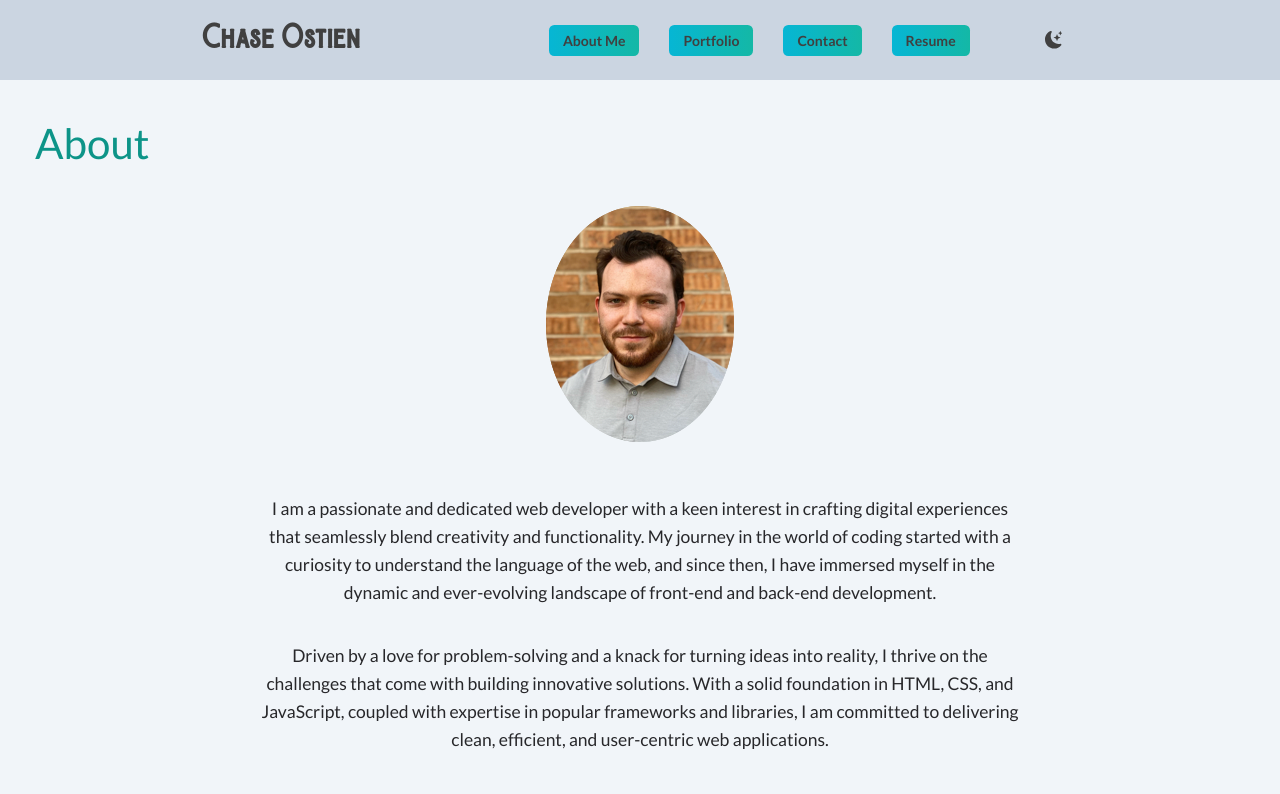
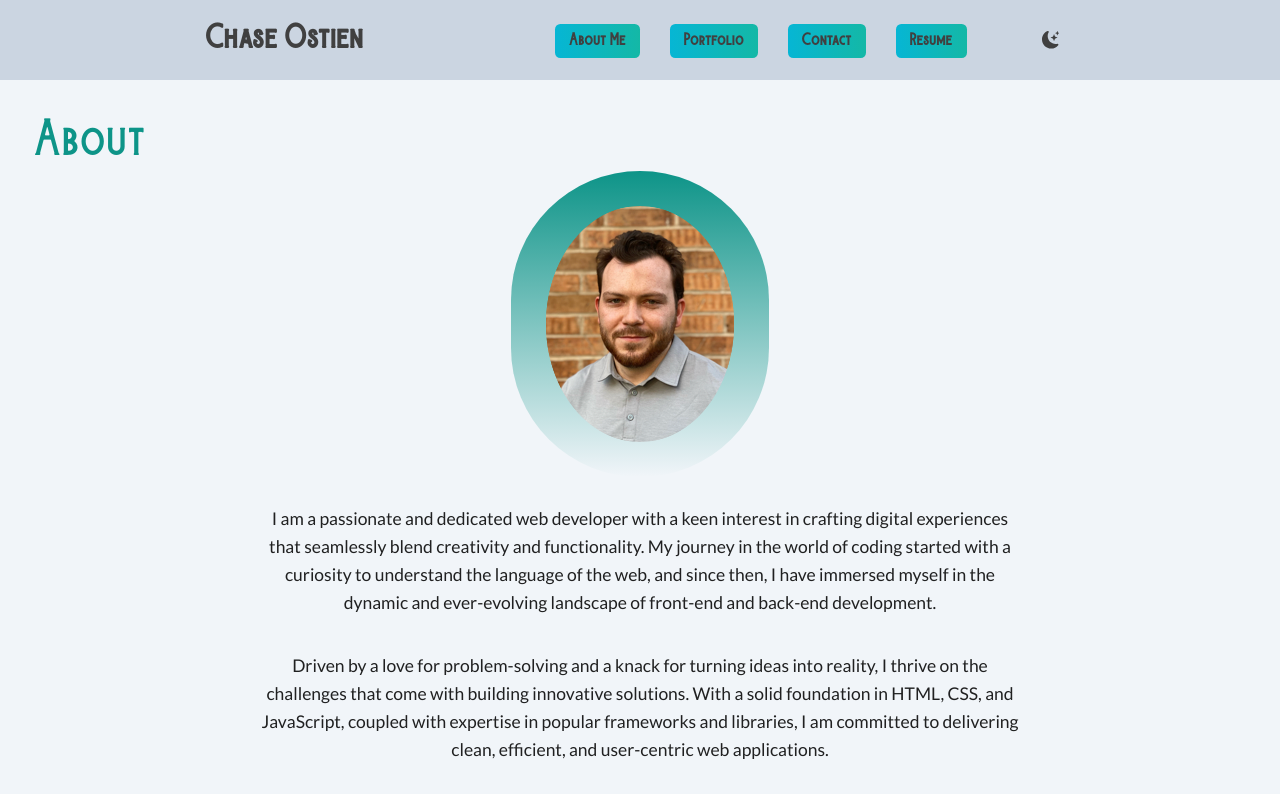
Before and after one commit to ChaseOstien/Portfolio, a React (Vite) app: page / in a window 1280 px wide. Shown: the top 794 px of the page. Built offline with nearby package versions, Linux system fonts and the light colour scheme.

Commit message:
Updated styling

```diff
--- a/src/app.css
+++ b/src/app.css
@@ -158,6 +158,10 @@
   }
 
   .max-w-sm.flex-none:hover {
-    transform: scale(1.10);
+    transform: scale(1.05);
   box-shadow: 0 13px 40px -5px hsla(240, 30.1%, 28%, 0.12), 0 8px 32px -8px hsla(0, 0%, 0%, 0.14), 0 -6px 32px -6px hsla(0, 0%, 0%, 0.02);
   }
+
+  .selected {
+    background-color: #404040;
+  }
--- a/src/assets/main.css
+++ b/src/assets/main.css
@@ -592,8 +592,16 @@ input::placeholder,textarea::placeholder {
   --tw-backdrop-sepia:  ;
 }
 
+.sticky {
+  position: sticky;
+}
+
 .bottom-0 {
   bottom: 0px;
+}
+
+.top-0 {
+  top: 0px;
 }
 
 .m-5 {
@@ -719,6 +727,10 @@ input::placeholder,textarea::placeholder {
   margin-bottom: calc(2rem * var(--tw-space-y-reverse));
 }
 
+.rounded-full {
+  border-radius: 9999px;
+}
+
 .rounded-lg {
   border-radius: 0.5rem;
 }
@@ -750,6 +762,10 @@ input::placeholder,textarea::placeholder {
   background-color: rgb(203 213 225 / var(--tw-bg-opacity));
 }
 
+.bg-gradient-to-b {
+  background-image: linear-gradient(to bottom, var(--tw-gradient-stops));
+}
+
 .bg-gradient-to-r {
   background-image: linear-gradient(to right, var(--tw-gradient-stops));
 }
@@ -757,6 +773,12 @@ input::placeholder,textarea::placeholder {
 .from-cyan-500 {
   --tw-gradient-from: #06b6d4 var(--tw-gradient-from-position);
   --tw-gradient-to: rgb(6 182 212 / 0) var(--tw-gradient-to-position);
+  --tw-gradient-stops: var(--tw-gradient-from), var(--tw-gradient-to);
+}
+
+.from-teal-600 {
+  --tw-gradient-from: #0d9488 var(--tw-gradient-from-position);
+  --tw-gradient-to: rgb(13 148 136 / 0) var(--tw-gradient-to-position);
   --tw-gradient-stops: var(--tw-gradient-from), var(--tw-gradient-to);
 }
 
@@ -825,6 +847,10 @@ input::placeholder,textarea::placeholder {
   padding-bottom: 2rem;
 }
 
+.pb-5 {
+  padding-bottom: 1.25rem;
+}
+
 .pl-10 {
   padding-left: 2.5rem;
 }
@@ -835,6 +861,10 @@ input::placeholder,textarea::placeholder {
 
 .pt-10 {
   padding-top: 2.5rem;
+}
+
+.pt-8 {
+  padding-top: 2rem;
 }
 
 .text-center {
@@ -903,11 +933,6 @@ input::placeholder,textarea::placeholder {
   letter-spacing: -0.025em;
 }
 
-.text-gray {
-  --tw-text-opacity: 1;
-  color: rgb(39 39 42 / var(--tw-text-opacity));
-}
-
 .text-neutral-700 {
   --tw-text-opacity: 1;
   color: rgb(64 64 64 / var(--tw-text-opacity));
@@ -945,6 +970,10 @@ input::placeholder,textarea::placeholder {
   background-color: rgb(15 118 110 / var(--tw-bg-opacity));
 }
 
+.hover\:underline-offset-1:hover {
+  text-underline-offset: 1px;
+}
+
 .focus\:outline-none:focus {
   outline: 2px solid transparent;
   outline-offset: 2px;
@@ -959,6 +988,10 @@ input::placeholder,textarea::placeholder {
 .focus\:ring-teal-300:focus {
   --tw-ring-opacity: 1;
   --tw-ring-color: rgb(94 234 212 / var(--tw-ring-opacity));
+}
+
+.active\:underline-offset-1:active {
+  text-underline-offset: 1px;
 }
 
 :is([dir="rtl"] .rtl\:rotate-180) {
--- a/src/components/Header.jsx
+++ b/src/components/Header.jsx
@@ -33,17 +33,17 @@ export default function Header({ currentPage, handlePageChange }) {
         </div>
         <h1 style={styles.title} className="logo font-burtons ">Chase Ostien</h1>
       <ul className="links">
-      <li>
-        <a href="#aboutme" onClick={() => handlePageChange('AboutPage')} className="bg-gradient-to-r from-cyan-500 to-teal-500 px-4 py-2 rounded-md" aria-current="page">About Me</a>
+      <li className="">
+        <a href="#aboutme" onClick={() => handlePageChange('AboutPage')} className=" font-burtons bg-gradient-to-r from-cyan-500 to-teal-500 px-4 py-2 rounded-md hover:underline-offset-1 active:underline-offset-1" aria-current="page">About Me</a>
       </li>
-      <li>
-        <a href="#portfolio" onClick={() => handlePageChange('PortfolioPage')} className="bg-gradient-to-r from-cyan-500 to-teal-500 px-4 py-2 rounded-md">Portfolio</a>
+      <li className="">
+        <a href="#portfolio" onClick={() => handlePageChange('PortfolioPage')} className="font-burtons bg-gradient-to-r from-cyan-500 to-teal-500 px-4 py-2 rounded-md">Portfolio</a>
       </li>
-      <li>
-        <a href="#contact" onClick={() => handlePageChange('ContactPage')} className="bg-gradient-to-r from-cyan-500 to-teal-500 px-4 py-2 rounded-md">Contact</a>
+      <li className="">
+        <a href="#contact" onClick={() => handlePageChange('ContactPage')} className="font-burtons bg-gradient-to-r from-cyan-500 to-teal-500 px-4 py-2 rounded-md">Contact</a>
       </li>
-      <li>
-        <a href="#resume" onClick={() => handlePageChange('ResumePage')}className="bg-gradient-to-r from-cyan-500 to-teal-500 px-4 py-2 rounded-md" >Resume</a>
+      <li className="">
+        <a href="#resume" onClick={() => handlePageChange('ResumePage')}className="font-burtons bg-gradient-to-r from-cyan-500 to-teal-500 px-4 py-2 rounded-md" >Resume</a>
       </li>
       <li style={styles.toggle} className="darkMode">
         <BsFillMoonStarsFill className="cursor-pointer text-xl"/>
--- a/src/components/PortfolioContainer.jsx
+++ b/src/components/PortfolioContainer.jsx
@@ -27,7 +27,7 @@ export default function PortfolioContainer() {
 
     return (
         <div className="antialiased">
-            <div className="wrapper bg-slate-300 w-full">
+            <div className="wrapper bg-slate-300 w-full sticky top-0">
                 <Header currentPage={currentPage} handlePageChange={handlePageChange} />
             </div>
                 <main className="main min-h-screen bg-slate-100">{renderPage()}</main>
--- a/src/components/pages/AboutPage.jsx
+++ b/src/components/pages/AboutPage.jsx
@@ -12,14 +12,14 @@ const styles= {
 export default function AboutPage () {
     return (
         <div className="  p-10 flex-col">
-            <h2 className="text-5xl py-2 text-teal-600 font-medium">About</h2>
-            <img alt="Profile Picture" src="public/img/ProfilePicSmall.png" className="p-10" style={styles.img}></img>
+            <h2 className="text-5xl py-2 text-teal-600 font-medium font-burtons">About</h2>
+            <img alt="Profile Picture" src="public/img/ProfilePicSmall.png" className="p-10 bg-gradient-to-b from-teal-600 rounded-full" style={styles.img}></img>
             <div className="text-center flex-col">
-            <p className="text-xl py-5 leading-8 text-gray justify-center max-w-screen-md" >I am a passionate and dedicated web developer with a keen interest in crafting digital experiences that seamlessly blend creativity and functionality. My journey in the world of coding started with a curiosity to understand the language of the web, and since then, I have immersed myself in the dynamic and ever-evolving landscape of front-end and back-end development.</p>
+            <p className="text-xl pt-8 pb-5 leading-8 text-gray-900 justify-center max-w-screen-md" >I am a passionate and dedicated web developer with a keen interest in crafting digital experiences that seamlessly blend creativity and functionality. My journey in the world of coding started with a curiosity to understand the language of the web, and since then, I have immersed myself in the dynamic and ever-evolving landscape of front-end and back-end development.</p>
 
-            <p className="text-xl py-5 leading-8 text-gray text-center max-w-screen-md">Driven by a love for problem-solving and a knack for turning ideas into reality, I thrive on the challenges that come with building innovative solutions. With a solid foundation in HTML, CSS, and JavaScript, coupled with expertise in popular frameworks and libraries, I am committed to delivering clean, efficient, and user-centric web applications.</p>
+            <p className="text-xl py-5 leading-8 text-gray-900 text-center max-w-screen-md">Driven by a love for problem-solving and a knack for turning ideas into reality, I thrive on the challenges that come with building innovative solutions. With a solid foundation in HTML, CSS, and JavaScript, coupled with expertise in popular frameworks and libraries, I am committed to delivering clean, efficient, and user-centric web applications.</p>
 
-            <p className="text-xl py-5 leading-8 text-gray text-center max-w-screen-md">Away from the keyboard, I find inspiration in diverse interests such as graphic design, user experience, and the latest trends in technology. My goal is not just to write code but to create impactful and visually stunning digital experiences that leave a lasting impression. Let's collaborate and bring your ideas to life in the digital realm!</p>
+            <p className="text-xl py-5 leading-8 text-gray-900 text-center max-w-screen-md">Away from the keyboard, I find inspiration in diverse interests such as graphic design, user experience, and the latest trends in technology. My goal is not just to write code but to create impactful and visually stunning digital experiences that leave a lasting impression. Let's collaborate and bring your ideas to life in the digital realm!</p>
             </div>
         </div>
     )
--- a/src/components/pages/ContactPage.jsx
+++ b/src/components/pages/ContactPage.jsx
@@ -25,7 +25,7 @@ export default function ContactPage () {
     return (
         <section className="bg-slate-100">
   <div className="py-8 lg:py-16 px-4 mx-auto max-w-screen-md">
-      <h2 className="mb-4 text-4xl tracking-tight font-extrabold text-center text-teal-600">Contact</h2>
+      <h2 className="font-burtons mb-4 text-4xl tracking-tight font-extrabold text-center text-teal-600">Contact</h2>
       <p className="mb-8 lg:mb-16 font-light text-center text-gray-500 dark:text-gray-400 sm:text-xl">Feel free to contact me by filling out and submitting the form below. If you would like to connect, add me on LinkedIn!<a className=" flex justify-center text-5xl text-gray-600" href="https://www.linkedin.com/in/chase-ostien-2a1205200/"><AiFillLinkedin /></a></p>
       <form action="#" onSubmit={handleSubmit} className="space-y-8">
           <div>
--- a/src/components/pages/PortfolioPage.jsx
+++ b/src/components/pages/PortfolioPage.jsx
@@ -5,7 +5,7 @@ import projectData from '../../utils/projects.json'
 
 export default function PortfolioPage () {
     return (
-        <><h2 className="text-5xl pl-10 pt-10 text-teal-600 font-medium flex text-center">Portfolio</h2>
+        <><h2 className="font-burtons text-5xl pl-10 pt-10 text-teal-600 font-medium flex text-center">Portfolio</h2>
         <div className="flex flex-wrap justify-evenly py-7 min-h-full">
             {projectData.map((project) => (
                 <Project key={project.id} project={project} />
```
Also changed, not shown: src/components/pages/ResumePage.jsx (+17 -4 lines), 7 other files (tests, documents, lock files or other folders).
